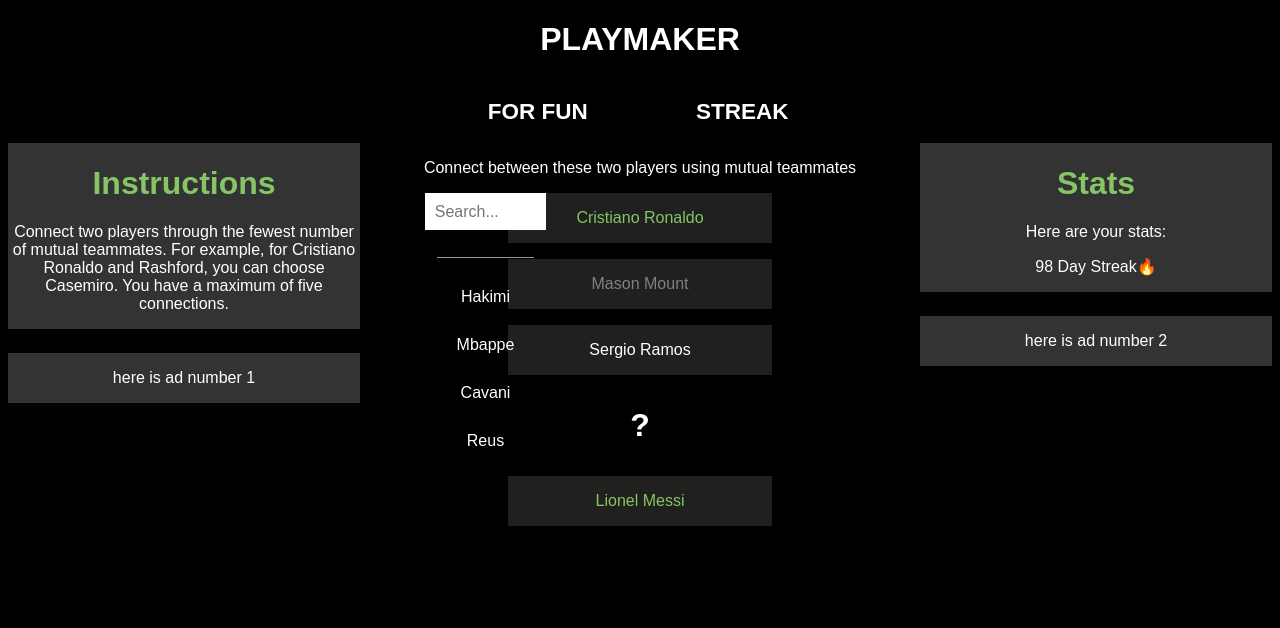
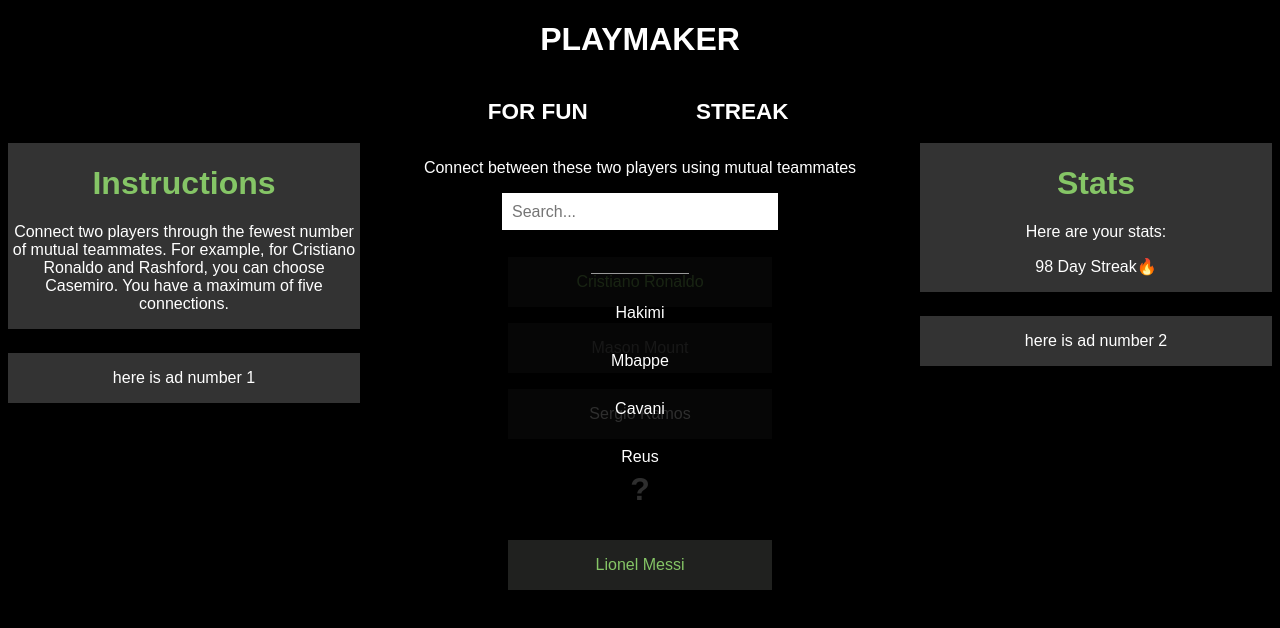
Before and after one commit to trevorkask/playmaker, a React (Vite) app in the folder front-end/: page / in a window 1280 px wide. Shown: the top 628 px of the page. Built offline with nearby package versions, Linux system fonts and the light colour scheme; a web font is replaced by a local one.

Commit message:
Fixed the dropdown position :)

```diff
--- a/front-end/src/SearchBar.css
+++ b/front-end/src/SearchBar.css
@@ -13,7 +13,6 @@
 }
 
 .dropdown{
- /* display: none; by default, it is hidden */
     display: flex;
     flex-direction: column-reverse;
     align-items: center;
@@ -21,16 +20,17 @@
     z-index: 1000;
 }
 
-.search-bar-container, .dropdown {
+ .dropdown {
     margin: 0;
     padding: 0;
     z-index: 9;
     position: absolute;
+    background-color: rgba(0, 0, 0, 0.818);
   }
 
 button{
     height: 35px;
-    width: 50%;
+    width: 100%;
 }
 
 .dropdown ul{
@@ -47,3 +47,5 @@
 .dropdown ul li:hover{
     background: #525453;
 }
+
+/* dropdown display: none; by default, it is hidden */
```
